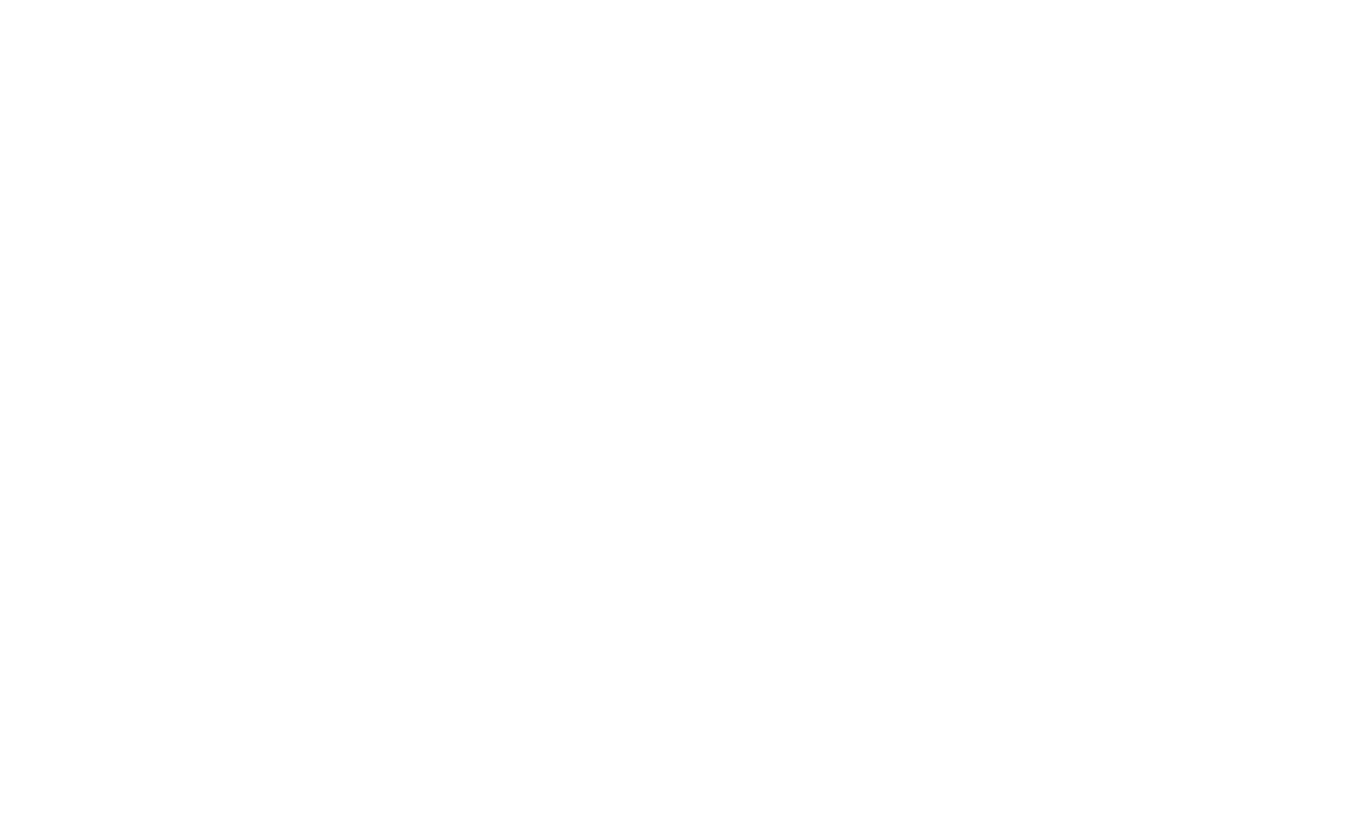
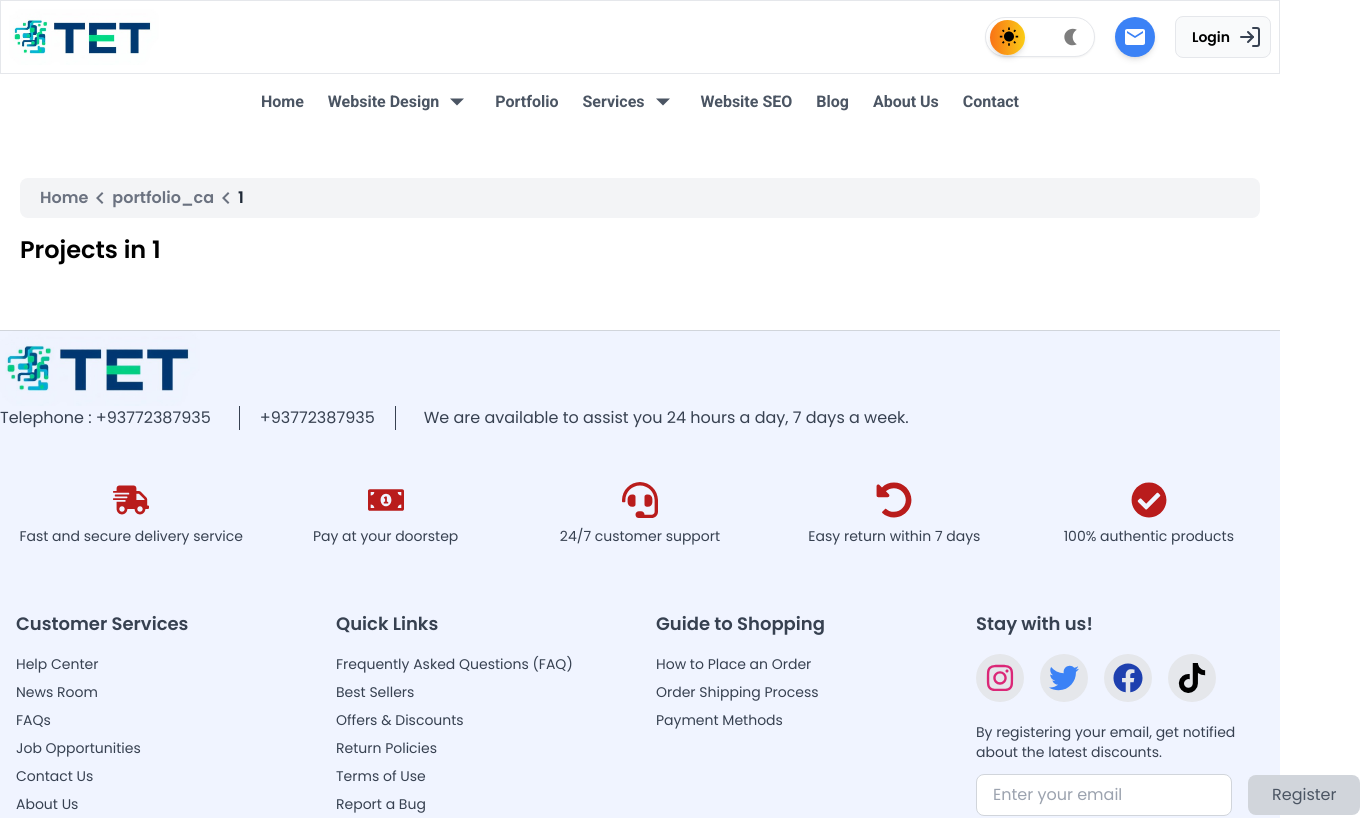
Before and after one commit to tetteam4/Office-Project, a React (Vite) app in the folder Frontend/: page /portfolio_ca/1 in a window 1280 px wide. Before the commit this address had no page. Shown: the top 818 px of the page, 1360 px wide, since content can reach past the window. Built offline with nearby package versions, Linux system fonts and the light colour scheme.

Commit message:
fix the category page bugs

```diff
--- a/Frontend/src/App.jsx
+++ b/Frontend/src/App.jsx
@@ -34,7 +34,7 @@ const App = () => {
             <Route path="/about" element={<About />} />
             <Route path="/contact" element={<Contact />} />
             <Route path="/portfolio" element={<Portfolio />} />
-            <Route path="/category/:categoryName" element={<CategoryPage />} /> {/* New route */}
+            <Route path="/portfolio_ca/:categoryName" element={<CategoryPage />} /> {/* New route */}
             <Route path="/portfolio/:slug" element={<PortfolioDetialsPage />} />
             <Route path="/webdesign" element={<Web_Design />} />
             <Route path="/website-seo" element={<Web_Seo />} />
--- a/Frontend/src/Components/Portfolio/CategoryList.jsx
+++ b/Frontend/src/Components/Portfolio/CategoryList.jsx
@@ -1,16 +1,12 @@
 import React from "react";
 import { useNavigate } from "react-router-dom";
-
-const CategoryList = ({ Portfolio_Data = [] }) => {
+import { Portfolio_Data } from "./portfiliodata";
+const CategoryList = () => {
   const navigate = useNavigate();
 
-  console.log("Portfolio_Data:", Portfolio_Data); // Debugging
+
 
   // Ensure Portfolio_Data is an array
-  if (!Array.isArray(Portfolio_Data)) {
-    console.error("Portfolio_Data is not an array", Portfolio_Data);
-    return <p>Error: Portfolio data is not available.</p>;
-  }
 
   // Get unique categories from Portfolio_Data
   const categories = ["All", ...new Set(Portfolio_Data.map((project) => project.category.trim()))];
@@ -22,7 +18,7 @@ const CategoryList = ({ Portfolio_Data = [] }) => {
         {categories.map((category) => (
           <li key={category} className="mb-2">
             <button
-              onClick={() => navigate(`/category/${category}`)}
+              onClick={() => navigate(`/portfolio_ca/${category}`)}
               className="w-full text-left px-3 py-1.5 rounded-md text-sm font-medium bg-white text-gray-700 hover:bg-gray-100 transition-all shadow-sm"
             >
               {category}
--- a/Frontend/src/Components/Portfolio/CategoryPage.jsx
+++ b/Frontend/src/Components/Portfolio/CategoryPage.jsx
@@ -2,6 +2,7 @@ import React from "react";
 import { useParams , useNavigate } from "react-router-dom";
 import { Portfolio_Data } from "./portfiliodata";// Import your data
 import PortfolioCard from "./PortfolioCard";
+import Breadcrumb from "./Breadcrumb";
 
 const CategoryPage = () => {
   const { categoryName } = useParams(); // Extract the category name from the URL
@@ -14,6 +15,7 @@ const CategoryPage = () => {
 
   return (
     <div className="mx-auto max-w-7xl px-5 py-10">
+        <Breadcrumb />
       <h1 className="text-2xl font-bold mb-6">Projects in {categoryName}</h1>
       <div className="grid grid-cols-3 gap-5">
         {filteredProjects.map((project, index) => (
--- a/Frontend/src/Components/Portfolio/PortfolioDetialsPage.jsx
+++ b/Frontend/src/Components/Portfolio/PortfolioDetialsPage.jsx
@@ -28,8 +28,8 @@ const PortfolioDetialsPage = () => {
     <div className="max-w-7xl mx-auto">
       <Breadcrumb />
       <div className="flex flex-col md:flex-row gap-5">
-        <div className="lg:w-[25%] border h-full">
-          <CategoryList Portfolio_Data={ [port]} />
+        <div className="lg:w-[25%] border bg-green-100/95 h-full">
+          <CategoryList />
         </div>
         <div className="md:w-[75%] lg:w-[75%] w-full h-fit border p-2  rounded-md">
           <div className="h-auto ">
```
